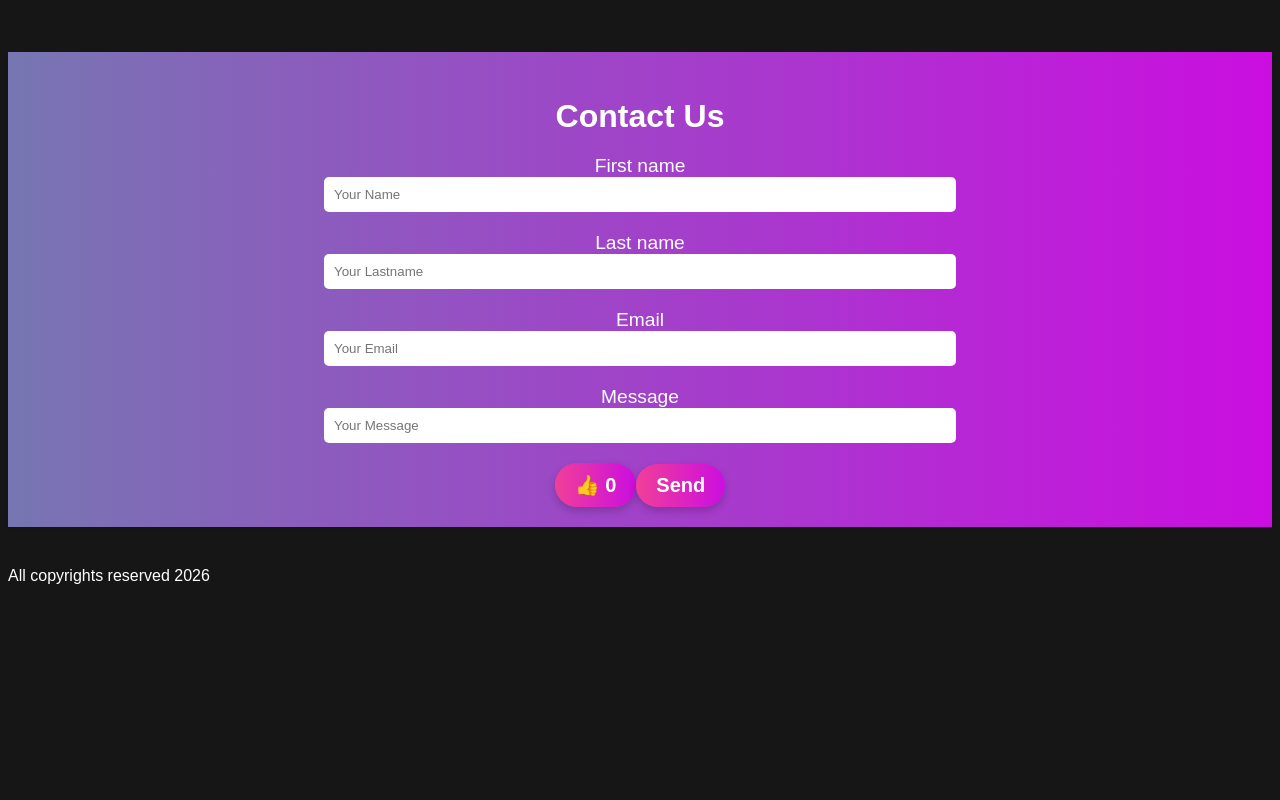
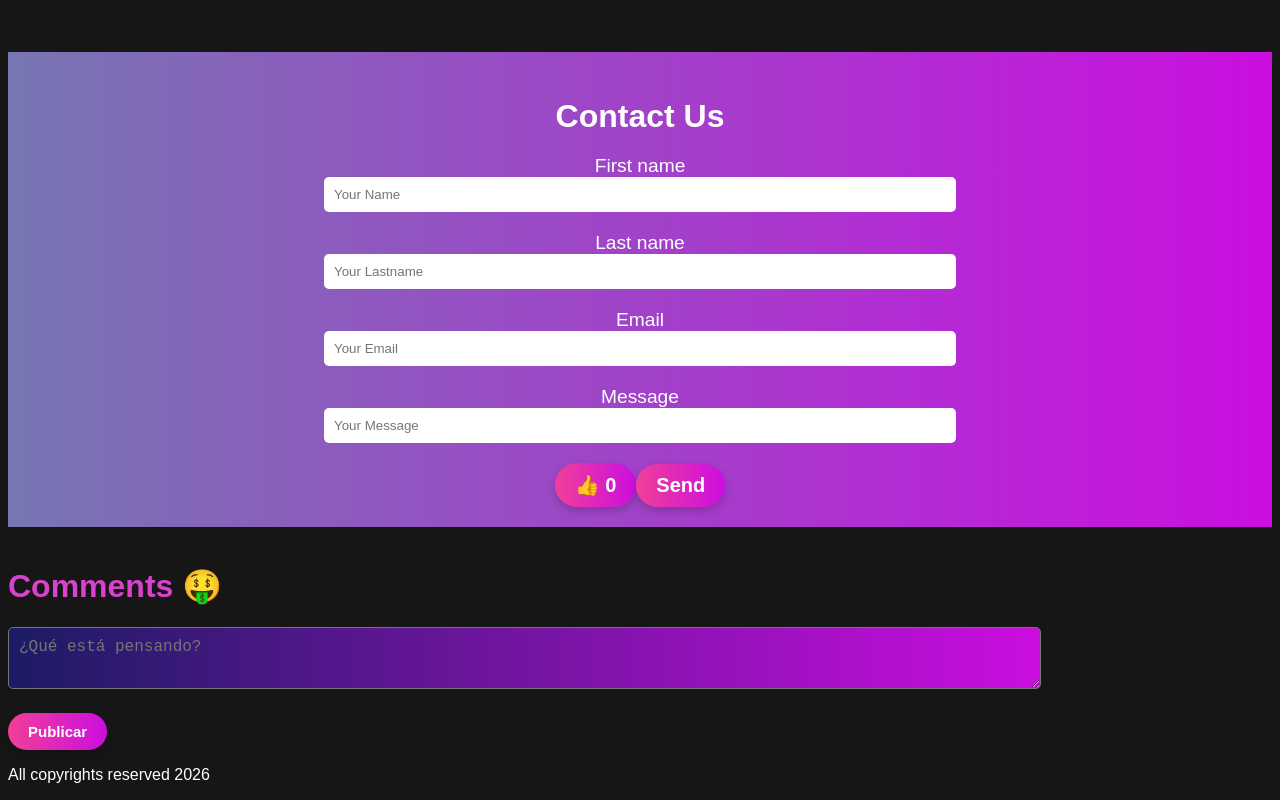
Before and after one commit to martinbetancur27/finance-frontend, a React (Vite) app in the folder finance-dashboard/: page / in a window 1280 px wide. Shown: the part 2875-3675 px from the top of the page. Before the commit the page ends 3476 px from the top, so only its background shows below. Built offline with nearby package versions, Linux system fonts and the light colour scheme.

Commit message:
Se implementa animación en imágenes y se agrega cuadro de twits.

```diff
--- a/finance-dashboard/src/App.jsx
+++ b/finance-dashboard/src/App.jsx
@@ -6,6 +6,7 @@ import Feature from "./components/Feature/Feature";
 import Form from "./components/Form/Form";
 import Footer from "./components/Footer/Footer";
 import Price from "./components/Price/Price";
+import Comment from "./components/Comments/Comment";
 
 function App() {
 
@@ -29,6 +30,8 @@ function App() {
 
           <Form />
 
+          <Comment />
+
           <Footer />
 
         </main>
--- /dev/null
+++ b/finance-dashboard/src/components/Comments/Comment.jsx
@@ -0,0 +1,28 @@
+import { useState } from "react";
+import CommentCard from "./CommentCard";
+
+export default function Comment() {
+    const [texto, setTexto] = useState("");
+    const esInvalido = texto.length === 0 || texto.length > 200;
+    const [feed, setFeed] = useState([]);
+
+  return (
+    <>
+      <h1 className="title">Comments 🤑</h1>
+      <div className="app-name">
+        <textarea id="my-textarea" name="my-textarea" rows="10" cols="30" placeholder="¿Qué está pensando?"
+        value={texto} onChange={(e) => setTexto(e.target.value)}>
+        </textarea>
+        <br></br>
+        <button id="btn-comment" disabled={esInvalido} onClick={() => setFeed([texto, ...feed])}>Publicar</button>
+
+        <ul>
+            {feed.map((twit, index) => (
+              <CommentCard key={index} msg={{text: twit}} />
+            ))}
+
+        </ul>
+      </div>
+    </>
+  )
+}
--- /dev/null
+++ b/finance-dashboard/src/components/Comments/CommentCard.jsx
@@ -0,0 +1,6 @@
+export default function CommentCard( {msg} ) {
+
+  return (
+    <ol className="comment-card" key={msg.text}>{msg.text}</ol>
+  )
+}
--- a/finance-dashboard/src/index.css
+++ b/finance-dashboard/src/index.css
@@ -29,6 +29,11 @@ h1, h2 {
     height: 300px;
     margin-top: 20px;
     border-radius: 10px;
+}
+
+.image-complementary:hover {
+    transform: scale(1.3);
+    transition: transform 0.3s ease;
 }
 
 #main-title {
@@ -145,3 +150,40 @@ table {
         #form button:hover {
             background: Linear-gradient(to right, #ff7b00, #a4f13f);
         }
+
+#my-textarea {
+    font-size: 1rem;
+    color: rgb(255, 255, 255);
+    margin-bottom: 20px;
+    padding: 10px;
+    background: linear-gradient(to right, #1c1b64, #cb0ee0);
+    border-radius: 5px;
+    width: 80%;
+    height: 40px;
+}
+
+.comment-card {
+    background: linear-gradient(to right, #18172e, #2a072e);
+    color: white;
+    width: 50%;
+    padding: 15px;
+    border-radius: 25px;
+    margin-bottom: 10px;
+    border: 2px solid rgb(255, 255, 255);
+}
+
+#btn-comment {
+    background: Linear-gradient(to right, #f13f98, #cb0ee0);
+    color: white;
+    font-size: 15px;
+    padding: 10px 20px;
+    border: none;
+    border-radius: 40px;
+    box-shadow: 0 4px 8px rgba(0, 0, 0, 0.2);
+    cursor: pointer;
+    font-weight: bold;
+}
+
+    #btn-comment:hover {
+        background: Linear-gradient(to right, #ff7b00, #a4f13f);
+    }
```
